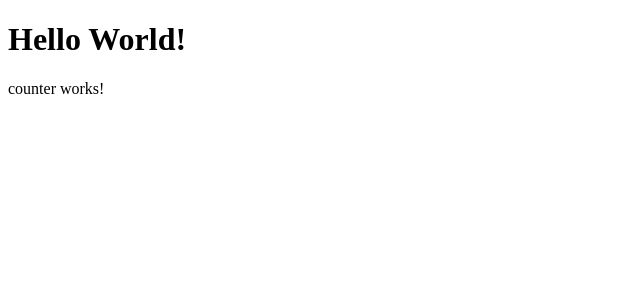
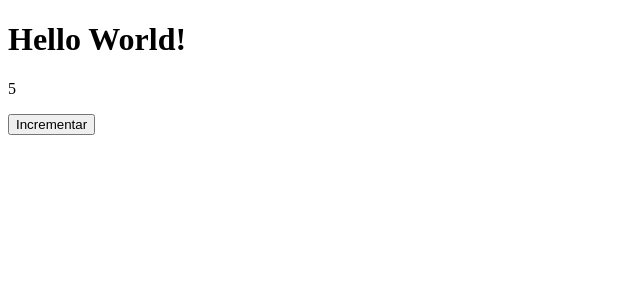
Before and after one commit to jmgrd98/angular-todo, an Angular app in the folder angular-moments/: page / in a window 1280 px wide. Shown: the top 300 px of the page, without its empty margins (0-640 px from the left). Built offline with nearby package versions, Linux system fonts and the light colour scheme.

Commit message:
counting

```diff
--- a/angular-moments/src/app/components/counter/counter.component.html
+++ b/angular-moments/src/app/components/counter/counter.component.html
@@ -1 +1,2 @@
-<p>counter works!</p>
+<p>{{number}}</p>
+<button (click)="increment()">Incrementar</button>
--- a/angular-moments/src/app/components/counter/counter.component.ts
+++ b/angular-moments/src/app/components/counter/counter.component.ts
@@ -6,5 +6,9 @@ import { Component } from '@angular/core';
   styleUrls: ['./counter.component.scss']
 })
 export class CounterComponent {
+ public number = 5;
 
+ increment(){
+  this.number++
+ }
 }
```
